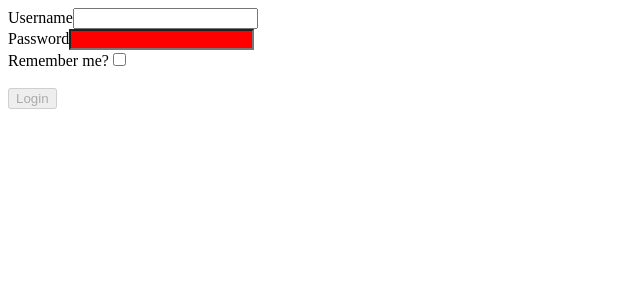
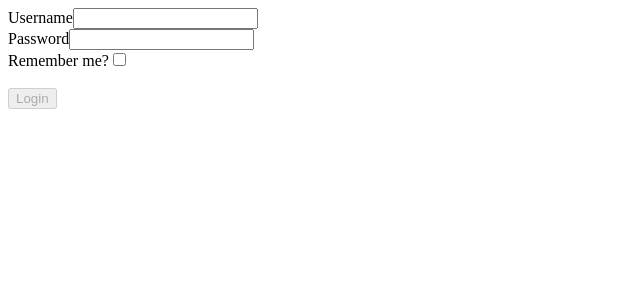
Before and after one commit to Riccardo1091/React-exercises, a React (Create React App) app in the folder forms-lists-and-styling/: page / in a window 1280 px wide. Shown: the top 300 px of the page, without its empty margins (0-640 px from the left). Built offline with nearby package versions, Linux system fonts and the light colour scheme.

Commit message:
fix background-color-button

```diff
--- a/forms-lists-and-styling/src/login.js
+++ b/forms-lists-and-styling/src/login.js
@@ -32,10 +32,10 @@ export class Login extends React.Component {
                     <label>Username</label>
                     <input type="text" name="username" value={this.state.username} onChange={this.handleInput}/><br/>
                     <label>Password</label>
-                    <input type="password" name="password" style={stile} value={this.state.password} onChange={this.handleInput}/><br/>
+                    <input type="password" name="password" value={this.state.password} onChange={this.handleInput}/><br/>
                     <label>Remember me?</label>
                     <input type="checkbox" name="remember" value={this.state.remember} onChange={this.handleInput}/><br/><br/>
-                    {this.state.username && this.state.password ? <button type="submit" name="login" value={this.state.login} onClick={this.onLogin}>Login</button> : <button type="submit" name="login" disabled>Login</button>}
+                    {this.state.username && this.state.password ? <button style={stile} type="submit" name="login" value={this.state.login} onClick={this.onLogin}>Login</button> : <button type="submit" name="login" disabled>Login</button>}
                 </div>
             </div>
         )
```
